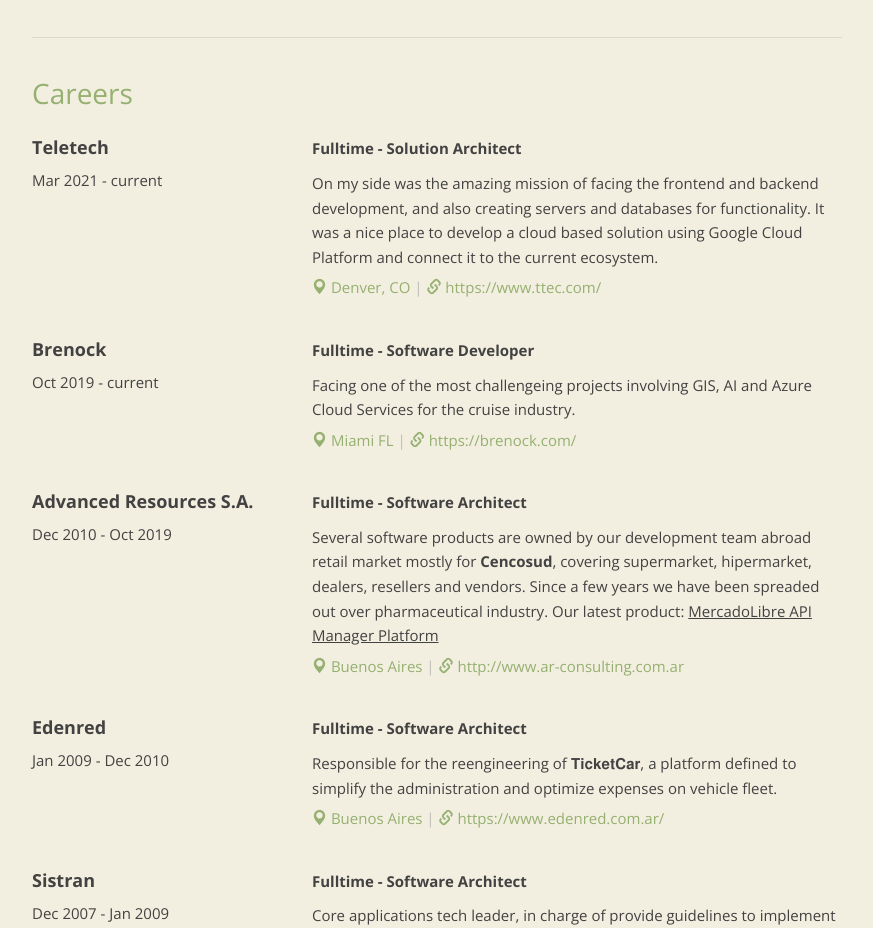
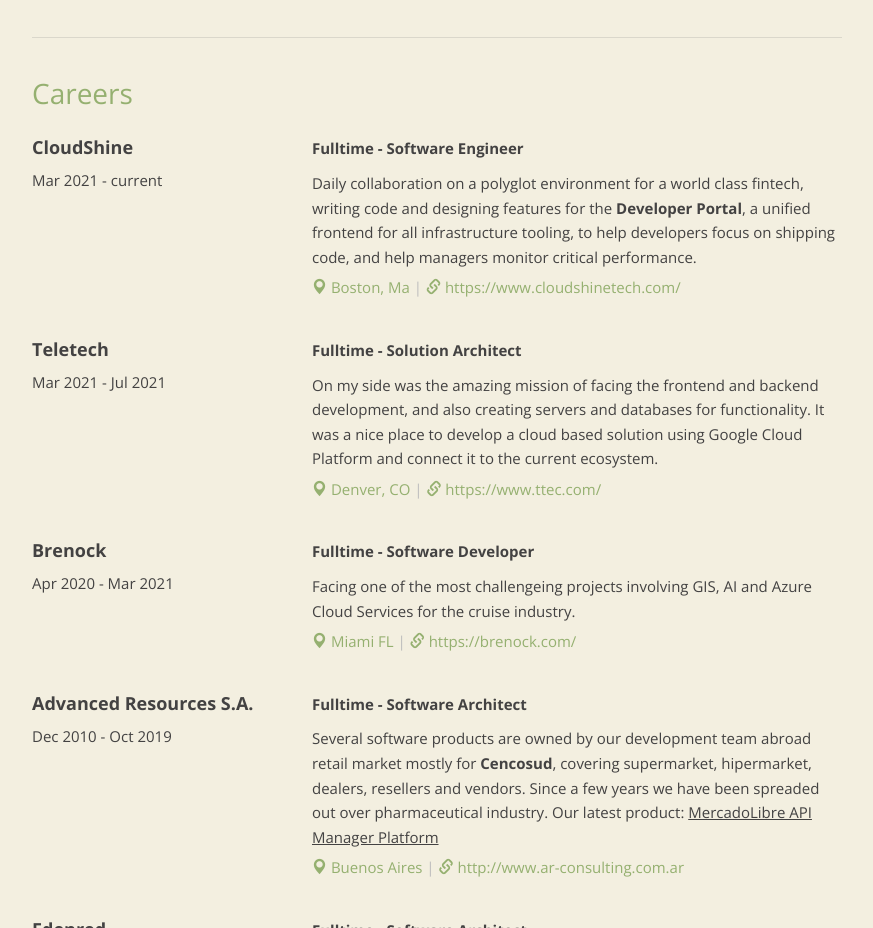
Before and after one commit to jreisz/www.reisz.com, a website: page index.html in a window 1280 px wide. Shown: the part 2745-3673 px from the top of the page, without its empty margins (203-1076 px from the left). Drawn offline with nearby package versions, Linux system fonts and the light colour scheme.

Commit message:
Update index.html
added cloudshine

```diff
--- a/index.html
+++ b/index.html
@@ -206,10 +206,35 @@
 <div class="experiences">
 	<div class="experience row">
 		<div class="col-md-4">
+			<h4>CloudShine</h4>
+			<p class="experience-period">
+				Mar 2021				-
+				current			</p>
+		</div>
+		<div class="col-md-8">
+			<p>
+				<strong>Fulltime - Software Engineer</strong>
+				<span class="hidden-phone">
+					Daily collaboration on a polyglot environment for a world class fintech, writing code and designing features for the <b>Developer Portal</b>, a unified frontend for all infrastructure tooling, to help developers focus on shipping code, and help managers monitor critical performance.
+				<span class="experience-details">
+					<span class="location">
+						<span class="glyphicon glyphicon-map-marker"></span>
+						Boston, Ma					</span>
+					<span class="seperator">|</span>
+					<span class="link">
+						<span class="glyphicon glyphicon-link"></span>
+						<a href="https://www.cloudshinetech.com/" target="_blank">https://www.cloudshinetech.com/</a>
+					</span>
+				</span>
+			</p>
+		</div>
+	</div>
+	<div class="experience row">
+		<div class="col-md-4">
 			<h4>Teletech</h4>
 			<p class="experience-period">
 				Mar 2021				-
-				current			</p>
+				Jul 2021			</p>
 		</div>
 		<div class="col-md-8">
 			<p>
@@ -235,8 +260,8 @@
 		<div class="col-md-4">
 			<h4>Brenock</h4>
 			<p class="experience-period">
-				Oct 2019				-
-				current			</p>
+				Apr 2020				-
+				Mar 2021			</p>
 		</div>
 		<div class="col-md-8">
 			<p>
```
